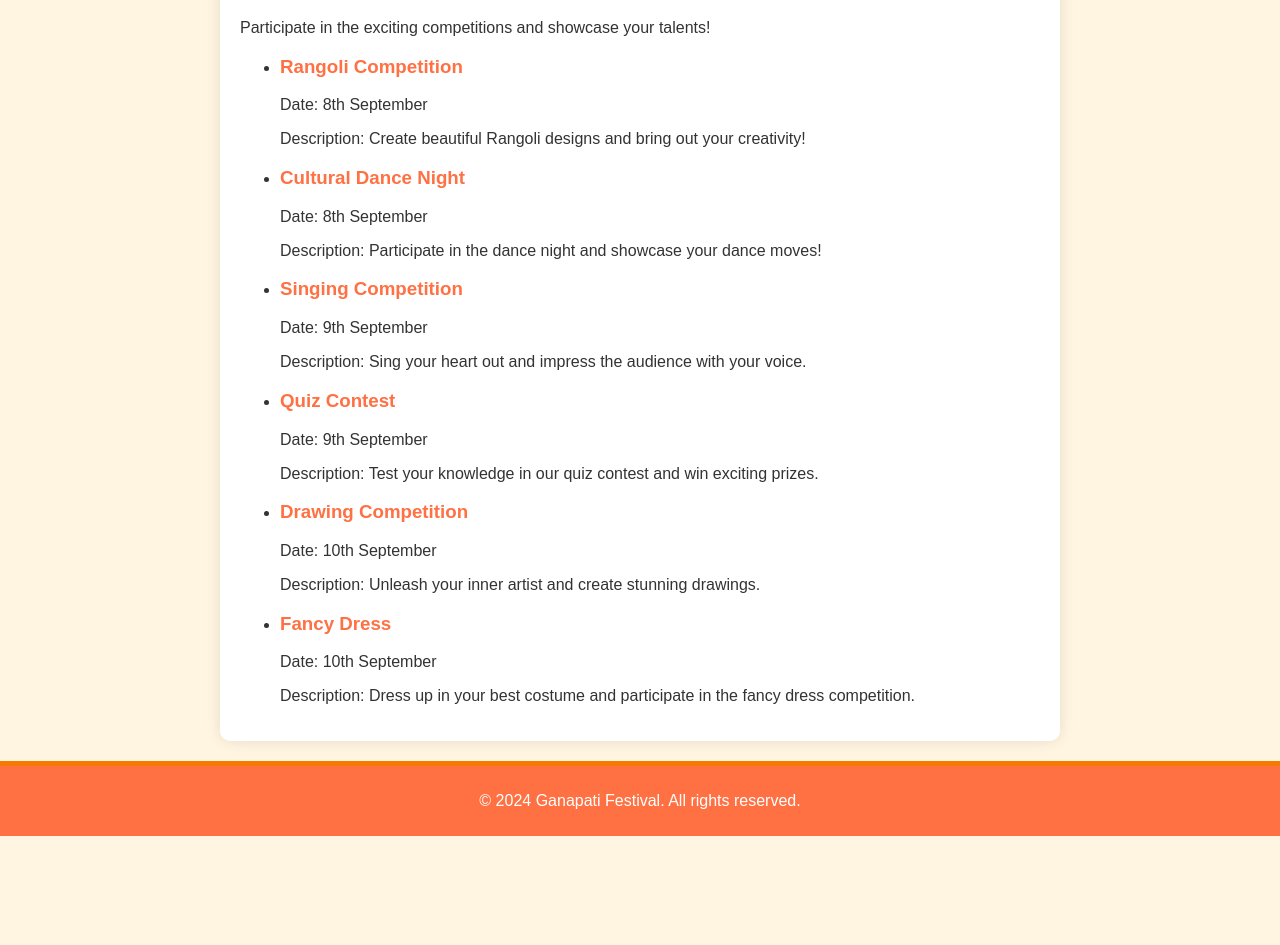
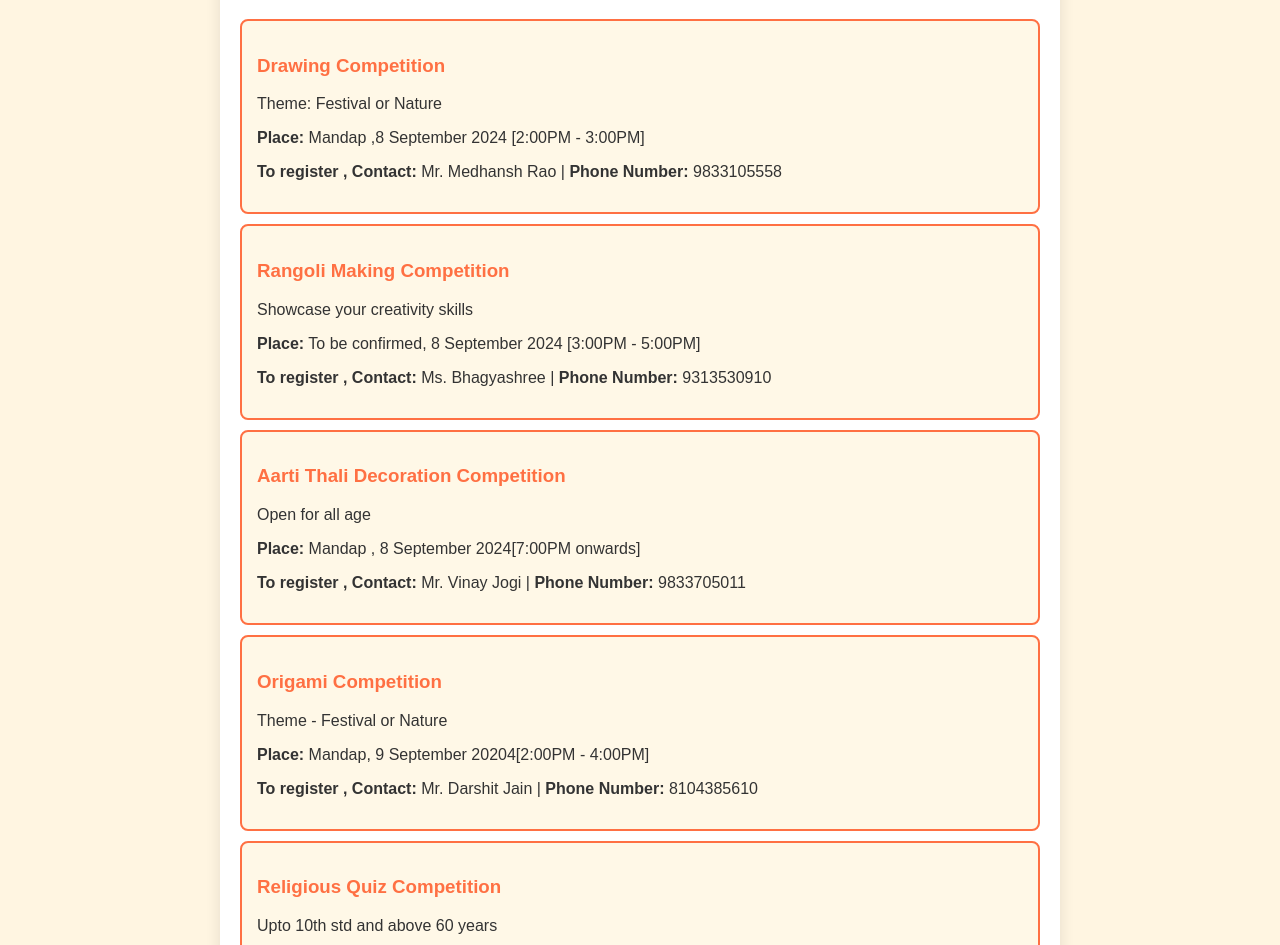
Before and after one commit to vinit6515/Gurukul-Ganpati, a React (Create React App) app: page /competitions in a window 1280 px wide. Shown: the part 207-1152 px from the top of the page. Before the commit the page ends 1043 px from the top, so only its background shows below. Built offline with nearby package versions, Linux system fonts and the light colour scheme.

Commit message:
final commit

```diff
--- a/public/index.html
+++ b/public/index.html
@@ -2,7 +2,7 @@
 <html lang="en">
   <head>
     <meta charset="utf-8" />
-    <link rel="icon" href="%PUBLIC_URL%/favicon.ico" />
+    <link rel="icon" href="./ganapati.jpeg" />
     <meta name="viewport" content="width=device-width, initial-scale=1" />
     <meta name="theme-color" content="#000000" />
     <meta
@@ -24,7 +24,7 @@
       work correctly both with client-side routing and a non-root public URL.
       Learn how to configure a non-root public URL by running `npm run build`.
     -->
-    <title>React App</title>
+    <title>Gurukul Ganapati Festival</title>
   </head>
   <body>
     <noscript>You need to enable JavaScript to run this app.</noscript>
--- a/src/components/Competitions.js
+++ b/src/components/Competitions.js
@@ -2,42 +2,62 @@
 import React from 'react';
 
 const Competitions = () => {
+  const competitions = [
+    {
+      name: 'Drawing Competition',
+      description: 'Theme: Festival or Nature',
+      place: 'Mandap ,8 September 2024 [2:00PM - 3:00PM]',
+      organizer: 'Mr. Medhansh Rao',
+      phone: '9833105558',
+    },
+    {
+      name: 'Rangoli Making Competition',
+      description: 'Showcase your creativity skills',
+      place: 'To be confirmed, 8 September 2024 [3:00PM - 5:00PM]',
+      organizer: 'Ms. Bhagyashree',
+      phone: '9313530910',
+    },
+    {
+      name: 'Aarti Thali Decoration Competition',
+      description: 'Open for all age',
+      place: 'Mandap , 8 September 2024[7:00PM onwards]',
+      organizer: 'Mr. Vinay Jogi',
+      phone: '9833705011',
+    },
+    {
+      name: 'Origami Competition',
+      description: 'Theme - Festival or Nature',
+      place: 'Mandap, 9 September 20204[2:00PM - 4:00PM]',
+      organizer: 'Mr. Darshit Jain',
+      phone: '8104385610',
+    },
+    {
+      name: 'Religious Quiz Competition',
+      description: 'Upto 10th std and above 60 years',
+      place: 'Mandap ,8 September 2024 [6:30PM-7:30PM]',
+      organizer: 'Mr. Dhruv Jain',
+      phone: '9820746602',
+    },
+    {
+      name: 'Jewellery Making Workshop & Coaster Making Workshop',
+      description: 'In collaboration with Fevicryl',
+      place: 'A-Wing Rescue Flat , 10th September 2024[ 3:30PM - 5:00PM ]',
+      organizer: 'Mr. Suditya',
+      phone: '9987346621',
+    },
+  ];
+
   return (
     <div className="container">
       <h2>Competitions</h2>
-      <p>Participate in the exciting competitions and showcase your talents!</p>
-      <ul>
-        <li>
-          <h3>Rangoli Competition</h3>
-          <p>Date: 8th September</p>
-          <p>Description: Create beautiful Rangoli designs and bring out your creativity!</p>
-        </li>
-        <li>
-          <h3>Cultural Dance Night</h3>
-          <p>Date: 8th September</p>
-          <p>Description: Participate in the dance night and showcase your dance moves!</p>
-        </li>
-        <li>
-          <h3>Singing Competition</h3>
-          <p>Date: 9th September</p>
-          <p>Description: Sing your heart out and impress the audience with your voice.</p>
-        </li>
-        <li>
-          <h3>Quiz Contest</h3>
-          <p>Date: 9th September</p>
-          <p>Description: Test your knowledge in our quiz contest and win exciting prizes.</p>
-        </li>
-        <li>
-          <h3>Drawing Competition</h3>
-          <p>Date: 10th September</p>
-          <p>Description: Unleash your inner artist and create stunning drawings.</p>
-        </li>
-        <li>
-          <h3>Fancy Dress</h3>
-          <p>Date: 10th September</p>
-          <p>Description: Dress up in your best costume and participate in the fancy dress competition.</p>
-        </li>
-      </ul>
+      {competitions.map((comp, index) => (
+        <div key={index} className="competition-card">
+          <h3>{comp.name}</h3>
+          <p>{comp.description}</p>
+          <p><strong>Place:</strong> {comp.place}</p>
+          <p><strong>To register , Contact:</strong> {comp.organizer} | <strong>Phone Number:</strong> {comp.phone}</p>
+        </div>
+      ))}
     </div>
   );
 };
--- a/src/components/Dinner.js
+++ b/src/components/Dinner.js
@@ -3,10 +3,8 @@ import React from 'react';
 
 const Dinner = () => {
   const menu = {
-    starters: ['Pani Puri', 'Sabudana Vada', 'Batata Vada'],
-    mainCourses: ['Puran Poli', 'Masala Bhaat', 'Amti (Maharashtrian Dal)', 'Bhakri with Zunka'],
-    desserts: ['Modak', 'Shrikhand', 'Jalebi'],
-    beverages: ['Masala Chai', 'Aam Panna', 'Lassi']
+    mainCourse: ['Pav Bhaji ( Jain & Non-Jain Option Available)'],
+    dessert: ['Kulfi']
   };
 
   const contactDetails = {
@@ -18,34 +16,20 @@ const Dinner = () => {
   return (
     <div className="container">
       <h2>Dinner Details</h2>
-      <p>Join us for a delicious community dinner on <strong>9th September 2024</strong>!</p>
+      <p>Join us for a delicious community dinner on <strong>9th September 2024</strong> at <strong>8 PM onwards</strong>!</p>
 
       <h3>Menu</h3>
       <div className="menu-section">
-        <h4>Starters</h4>
+        <h4>Main Course</h4>
         <ul>
-          {menu.starters.map((item, index) => (
+          {menu.mainCourse.map((item, index) => (
             <li key={index}>{item}</li>
           ))}
         </ul>
 
-        <h4>Main Courses</h4>
+        <h4>Dessert</h4>
         <ul>
-          {menu.mainCourses.map((item, index) => (
-            <li key={index}>{item}</li>
-          ))}
-        </ul>
-
-        <h4>Desserts</h4>
-        <ul>
-          {menu.desserts.map((item, index) => (
-            <li key={index}>{item}</li>
-          ))}
-        </ul>
-
-        <h4>Beverages</h4>
-        <ul>
-          {menu.beverages.map((item, index) => (
+          {menu.dessert.map((item, index) => (
             <li key={index}>{item}</li>
           ))}
         </ul>
@@ -54,7 +38,7 @@ const Dinner = () => {
       <h3>Contact for Passes</h3>
       <div className="contact-section">
         <p>To collect the dinner passes, please contact:</p>
-        <p><strong>Name:</strong> {contactDetails.name}</p>
+        <p><strong>Name:</strong> {contactDetails.name} </p>
         <p><strong>Phone:</strong> {contactDetails.phone}</p>
         <p><strong>Flat No:</strong> B-502</p>
       </div>
```
Also changed, not shown: public/ganapati.jpeg (added).
